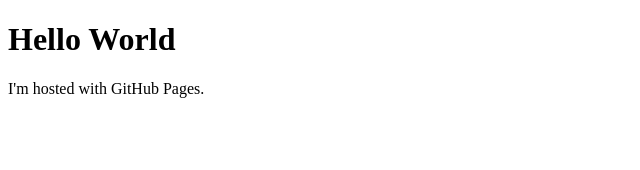
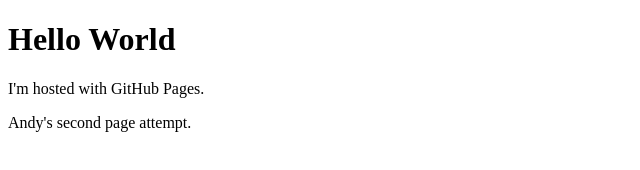
Before and after one commit to abiaglow/cheme, a plain HTML site: page index.html in a window 1280 px wide. Shown: the whole page, without its empty margins (0-640 px from the left). Drawn offline with Linux system fonts and the light colour scheme.

Commit message:
Update index.html

```diff
--- a/index.html
+++ b/index.html
@@ -3,5 +3,6 @@
 <body>
 <h1>Hello World</h1>
 <p>I'm hosted with GitHub Pages.</p>
+<p>Andy's second page attempt.</p>
 </body>
 </html>
```
